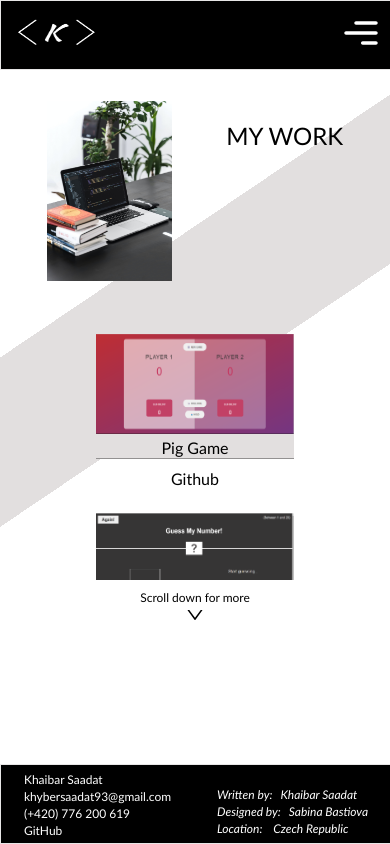
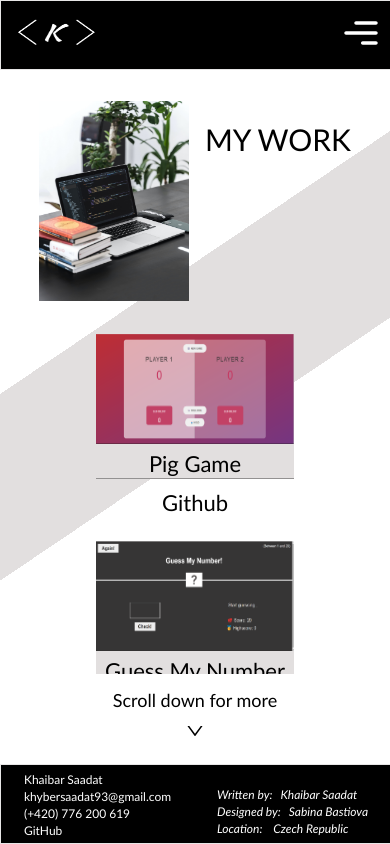
Before and after one commit to khybe/personal-portfolio-vs-1-multi-page, a React (Create React App) app: page /my-work in a window 390 px wide. Built offline with nearby package versions, Linux system fonts and the light colour scheme.

Commit message:
Mobile media query styles for my-work section (styles for different mobile sizes)

```diff
--- a/src/components/my-work/MyWork.css
+++ b/src/components/my-work/MyWork.css
@@ -1,4 +1,4 @@
-/* ----Mobile-related-styles---- */
+/* ----Mobile-First---- */
 /* Starting from the smallest, iphone 5/SE size: 320x568*/
 .my-work {
   width: 100vw;
@@ -34,3 +34,88 @@
   width: 125px;
   height: 180px;
 }
+
+/*---Mobile-Media-Querie-Rules--- */
+/* For screen (width: 360px and more, height: 640px (in mind)*/
+@media screen and (min-width: 358px) {
+  .mb-up {
+    width: 78%;
+    justify-content: space-between;
+  }
+
+  .mb-up .title {
+    font-size: 2.6rem;
+  }
+
+  .my-work .work-space-pic {
+    width: 140px;
+  }
+}
+
+/* For screen (width: 360px and more, height: 760px*/
+@media screen and (min-width: 358px) and (min-height: 758px) {
+  .mb-up {
+    width: 80%;
+  }
+
+  .mb-up .title {
+    font-size: 2.8rem;
+  }
+
+  .my-work .work-space-pic {
+    width: 150px;
+  }
+}
+
+/* For screen (width: 360px and more, height: 780px*/
+@media screen and (min-width: 358px) and (min-height: 778px) {
+  .mb-up {
+    width: 82%;
+  }
+
+  .mb-up .title {
+    font-size: 3rem;
+  }
+}
+
+/* For screen (width: 375px and more, height: 667px (in mind)*/
+@media screen and (min-width: 374px) {
+  .mb-up {
+    width: 80%;
+  }
+
+  .mb-up .title {
+    font-size: 3rem;
+  }
+
+  .my-work .work-space-pic {
+    width: 150px;
+  }
+}
+
+/* For screen (width: 375px and more, height: 812px*/
+@media screen and (min-width: 374px) and (min-height: 810px) {
+  .my-work .work-space-pic {
+    height: 200px;
+  }
+}
+
+/* For screen (width: 414px and more, height: 736px (in mind)*/
+@media screen and (min-width: 412px) {
+  .mb-up {
+    width: 78%;
+  }
+
+  .mb-up .title {
+    font-size: 3.2rem;
+  }
+
+  .my-work .work-space-pic {
+    width: 160px;
+    height: 200px;
+  }
+}
+
+/* For screen (width: 414px and more, height: 896px*/
+/* @media screen and (min-width: 412px) and (min-height: 894px) {
+} */
--- a/src/components/projects/Project.css
+++ b/src/components/projects/Project.css
@@ -1,3 +1,5 @@
+/* ----Mobile-First---- */
+/* Starting from the smallest, iphone 5/SE size: 320x568*/
 .project {
   width: 68%;
   height: 100%;
@@ -34,3 +36,49 @@
 .project a:hover {
   font-weight: 400;
 }
+
+/*---Mobile-Media-Querie-Rules--- */
+/* For screen (width: 360px and more, height: 640px (in mind)*/
+@media screen and (min-width: 358px) {
+  .project {
+    font-size: 1.8rem;
+  }
+}
+
+/* For screen (width: 360px and more, height: 760px*/
+@media screen and (min-width: 358px) and (min-height: 758px) {
+  .project {
+    font-size: 2rem;
+  }
+}
+
+/* For screen (width: 375px and more, height: 667px (in mind)*/
+@media screen and (min-width: 374px) {
+  .project {
+    width: 65%;
+  }
+}
+
+/* For screen (width: 375px and more, height: 812px*/
+@media screen and (min-width: 374px) and (min-height: 810px) {
+  .project {
+    width: 68%;
+    font-size: 2.2rem;
+  }
+
+  .project img {
+    height: 110px;
+  }
+}
+
+/* For screen (width: 414px and more, height: 736px (in mind)*/
+@media screen and (min-width: 412px) {
+  .project {
+    width: 65%;
+    font-size: 2.2rem;
+  }
+
+  .project img {
+    height: 110px;
+  }
+}
--- a/src/components/projects/Projects.css
+++ b/src/components/projects/Projects.css
@@ -1,3 +1,5 @@
+/* ----Mobile-First---- */
+/* Starting from the smallest, iphone 5/SE size: 320x568*/
 .mb-down {
   width: 75vw;
   height: 47vh;
@@ -38,3 +40,94 @@
   font-size: 1.2rem;
   font-weight: 400;
 }
+
+/*---Mobile-Media-Querie-Rules--- */
+/* For screen (width: 360px and more, height: 640px (in mind)*/
+@media screen and (min-width: 358px) {
+  .mb-down .scroll-down {
+    margin-top: 1.5rem;
+    font-size: 1.4rem;
+  }
+
+  .scroll-down-icon {
+    margin-top: 1rem;
+  }
+}
+
+/* For screen (width: 360px and more, height: 760px*/
+@media screen and (min-width: 358px) and (min-height: 758px) {
+  .mb-down {
+    height: 55vh;
+  }
+
+  .projects {
+    height: 75%;
+  }
+
+  .mb-down .scroll-down {
+    font-size: 1.6rem;
+  }
+}
+
+/* For screen (width: 360px and more, height: 780px*/
+@media screen and (min-width: 358px) and (min-height: 778px) {
+  .mb-down .scroll-down {
+    font-size: 1.7rem;
+  }
+}
+
+/* For screen (width: 375px and more, height: 667px (in mind)*/
+@media screen and (min-width: 374px) {
+  .mb-down {
+    height: 52vh;
+  }
+
+  .projects {
+    height: 67%;
+  }
+
+  .mb-down .scroll-down {
+    font-size: 1.6rem;
+  }
+
+  .scroll-down-icon {
+    margin-top: 0.5rem;
+  }
+}
+
+/* For screen (width: 375px and more, height: 812px*/
+@media screen and (min-width: 374px) and (min-height: 810px) {
+  .mb-down {
+    height: 56vh;
+  }
+
+  .projects {
+    height: 72%;
+  }
+
+  .mb-down .scroll-down {
+    font-size: 1.8rem;
+  }
+
+  .scroll-down-icon {
+    margin-top: 1rem;
+  }
+}
+
+/* For screen (width: 414px and more, height: 736px (in mind)*/
+@media screen and (min-width: 412px) {
+  .mb-down {
+    height: 54vh;
+  }
+}
+
+/* For screen (width: 414px and more, height: 896px*/
+@media screen and (min-width: 412px) and (min-height: 894px) {
+  .mb-down {
+    height: 58vh;
+  }
+
+  .projects {
+    height: 70%;
+  }
+}
--- a/src/components/projects/Projects.js
+++ b/src/components/projects/Projects.js
@@ -48,7 +48,7 @@ const Projects = () => {
         ))}
       </div>
       <h4 className="scroll-down">Scroll down for more</h4>
-      <AiOutlineDown size="2rem" />
+      <AiOutlineDown size="2rem" className="scroll-down-icon" />
     </div>
   );
 };
```
